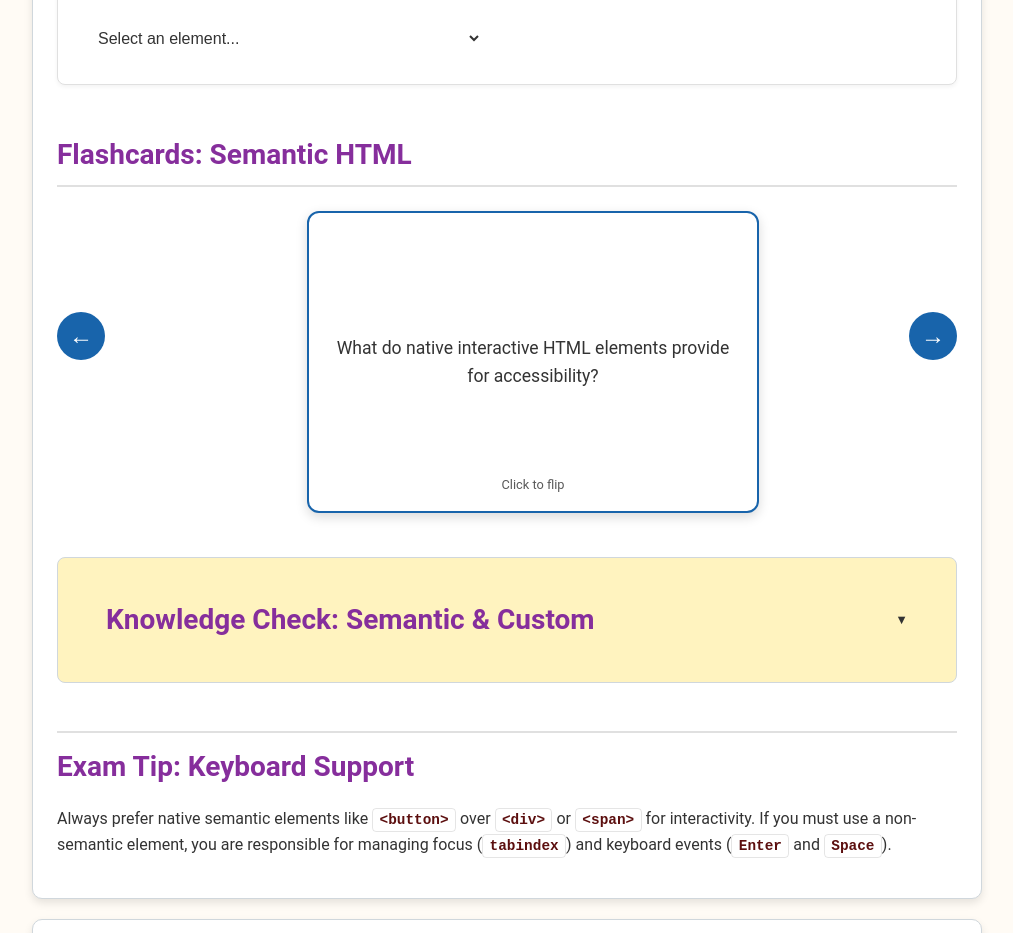
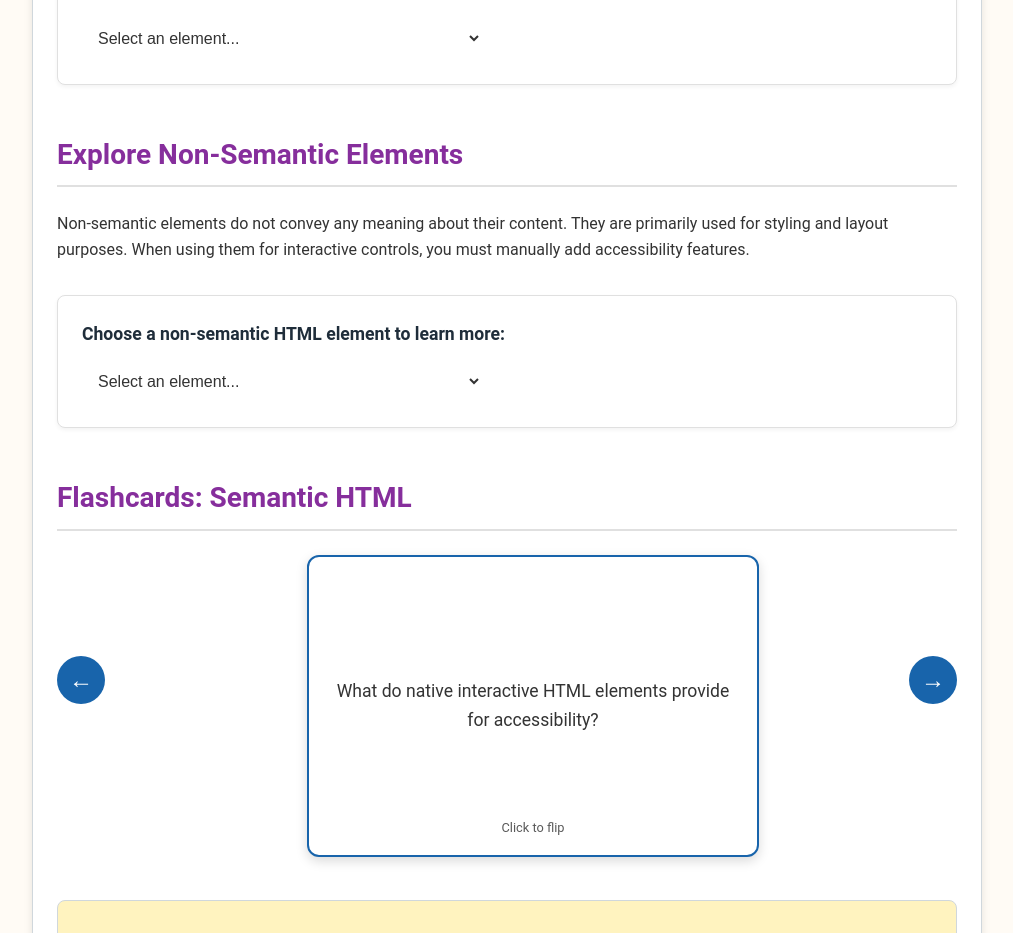
Before and after one commit to HelenIngham/my-WAS-study-guide, a React (Create React App) app: page /domain-one/b/semantic-html in a window 1280 px wide. Shown: the part 2480-3413 px from the top of the page, without its empty margins (133-1146 px from the left). Built offline with nearby package versions, Linux system fonts and the light colour scheme; the HTML template or start-up script is replaced by a standard one.

Commit message:
Add semantic examples

```diff
--- /dev/null
+++ b/src/components/NonSemanticElementDropdown.css
@@ -0,0 +1,65 @@
+/* components/NonSemanticElementDropdown.css */
+.non-semantic-dropdown-container {
+    margin: 2rem 0;
+    padding: 1.5rem;
+    background-color: var(--color-bg-white);
+    border: 1px solid var(--neutral-200);
+    border-radius: 8px;
+    box-shadow: 0 2px 4px rgba(0,0,0,0.05);
+}
+
+.non-semantic-dropdown-field {
+    display: flex;
+    flex-direction: column;
+    gap: 0.75rem;
+}
+
+.non-semantic-dropdown-label {
+    font-weight: 600;
+    font-size: 1.1rem;
+    color: var(--neutral-800);
+}
+
+.non-semantic-dropdown-select {
+    padding: 0.75rem;
+    font-size: 1rem;
+    border: 2px solid var(--neutral-300);
+    border-radius: 4px;
+    background-color: var(--color-bg-white);
+    color: var(--neutral-900);
+    cursor: pointer;
+    transition: border-color 0.2s, box-shadow 0.2s;
+    width: 100%;
+    max-width: 400px;
+}
+
+.non-semantic-dropdown-select:focus {
+    outline: 3px solid var(--orange-400); /* Use a different color to distinguish from semantic */
+    outline-offset: 2px;
+    border-color: var(--orange-600);
+}
+
+.non-semantic-dropdown-select:hover {
+    border-color: var(--neutral-400);
+}
+
+.non-semantic-element-info {
+    margin-top: 1.5rem;
+    padding: 1rem;
+    background-color: var(--orange-0);
+    border-left: 4px solid var(--orange-600);
+    border-radius: 0 4px 4px 0;
+}
+
+.non-semantic-element-info h3 {
+    margin-top: 0;
+    margin-bottom: 0.5rem;
+    color: var(--orange-800);
+    font-family: monospace;
+}
+
+.non-semantic-element-info p {
+    margin: 0;
+    line-height: 1.5;
+    color: var(--neutral-800);
+}
--- /dev/null
+++ b/src/components/NonSemanticElementDropdown.jsx
@@ -0,0 +1,50 @@
+// components/NonSemanticElementDropdown.jsx
+import React, { useState } from 'react';
+import './NonSemanticElementDropdown.css';
+
+const NON_SEMANTIC_ELEMENTS = [
+    { value: 'div', description: 'A generic container for flow content. It has no intrinsic meaning and should only be used when no other semantic element is appropriate.' },
+    { value: 'span', description: 'A generic inline container for phrasing content. Like <div>, it has no intrinsic meaning.' },
+    { value: 'br', description: 'Produces a line break in text (carriage-return). While it has a specific effect, it does not convey structural meaning.' },
+    { value: 'hr', description: 'Represents a thematic break between paragraph-level elements. In modern HTML, it has some semantic value as a separator, but is often used purely for visual styling.' }
+];
+
+export default function NonSemanticElementDropdown() {
+    const [selectedElement, setSelectedElement] = useState('');
+
+    const handleChange = (event) => {
+        setSelectedElement(event.target.value);
+    };
+
+    const selectedInfo = NON_SEMANTIC_ELEMENTS.find(el => el.value === selectedElement);
+
+    return (
+        <div className="non-semantic-dropdown-container">
+            <div className="non-semantic-dropdown-field">
+                <label htmlFor="non-semantic-element-select" className="non-semantic-dropdown-label">
+                    Choose a non-semantic HTML element to learn more:
+                </label>
+                <select
+                    id="non-semantic-element-select"
+                    className="non-semantic-dropdown-select"
+                    value={selectedElement}
+                    onChange={handleChange}
+                >
+                    <option value="" disabled>Select an element...</option>
+                    {NON_SEMANTIC_ELEMENTS.map((element) => (
+                        <option key={element.value} value={element.value}>
+                            &lt;{element.value}&gt;
+                        </option>
+                    ))}
+                </select>
+            </div>
+
+            {selectedElement && (
+                <div className="non-semantic-element-info" aria-live="polite">
+                    <h3>&lt;{selectedElement}&gt;</h3>
+                    <p>{selectedInfo?.description}</p>
+                </div>
+            )}
+        </div>
+    );
+}
--- a/src/pages/DomainOne/B-Basic-knowledge-of-programming/2SemanticHTMLandCustomControls.js
+++ b/src/pages/DomainOne/B-Basic-knowledge-of-programming/2SemanticHTMLandCustomControls.js
@@ -9,6 +9,7 @@ import ComparisonTable from "../../../components/ComparisonTable";
 import CodeBlock from "../../../components/CodeBlock";
 import InteractiveComparison from "../../../components/InteractiveComparison";
 import SemanticElementDropdown from "../../../components/SemanticElementDropdown";
+import NonSemanticElementDropdown from "../../../components/NonSemanticElementDropdown";
 
 function SemanticHTMLandCustomControls() {
     const flashcards = [
@@ -137,6 +138,14 @@ function SemanticHTMLandCustomControls() {
                 <SemanticElementDropdown />
             </section>
 
+            <section style={styles.section} aria-labelledby="non-semantic-elements-heading">
+                <h2 id="non-semantic-elements-heading" style={styles.heading}>Explore Non-Semantic Elements</h2>
+                <p style={styles.paragraph}>
+                    Non-semantic elements do not convey any meaning about their content. They are primarily used for styling and layout purposes. When using them for interactive controls, you must manually add accessibility features.
+                </p>
+                <NonSemanticElementDropdown />
+            </section>
+
             <section style={styles.section} aria-labelledby="flashcards-heading">
                 <h2 id="flashcards-heading" style={styles.heading}>Flashcards: Semantic HTML</h2>
                 <FlashcardSet cards={flashcards} />
```
